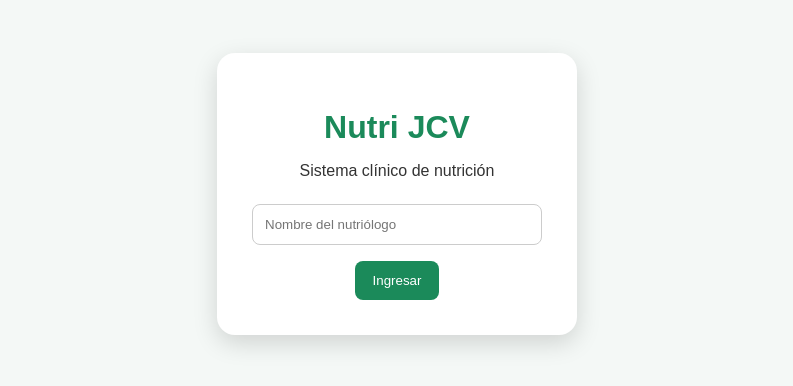
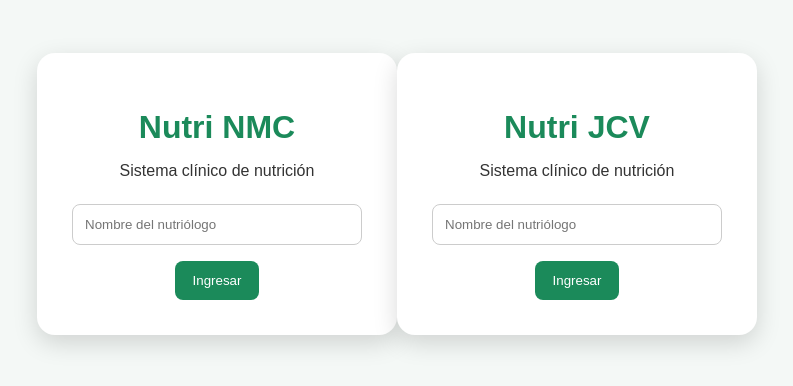
Before and after one commit to NoelCM309/Proyecto-Rene, a plain HTML site: page index.html in a window 1280 px wide. Shown: the part 206-592 px from the top of the page, without its empty margins (243-1036 px from the left). Drawn offline with Linux system fonts and the light colour scheme.

Commit message:
Update index.html

```diff
--- a/index.html
+++ b/index.html
@@ -6,6 +6,18 @@
   <link rel="stylesheet" href="css/styles.css">
 </head>
 <body class="login-body">
+
+  <div class="login-card">
+    <h1>Nutri NMC</h1>
+    <p>Sistema clínico de nutrición</p>
+
+    <input type="text" id="nombreNutriologo" placeholder="Nombre del nutriólogo">
+    <button id="btnLogin">Ingresar</button>
+  </div>
+
+  <script type="module" src="js/auth.js"></script>
+</body>
+</html>
 
   <div class="login-card">
     <h1>Nutri JCV</h1>
```
